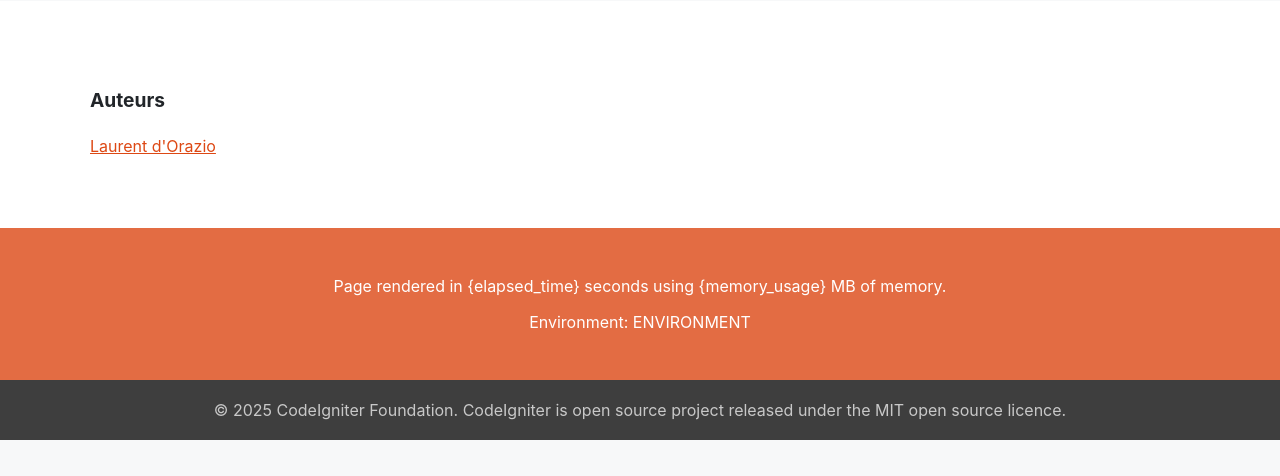
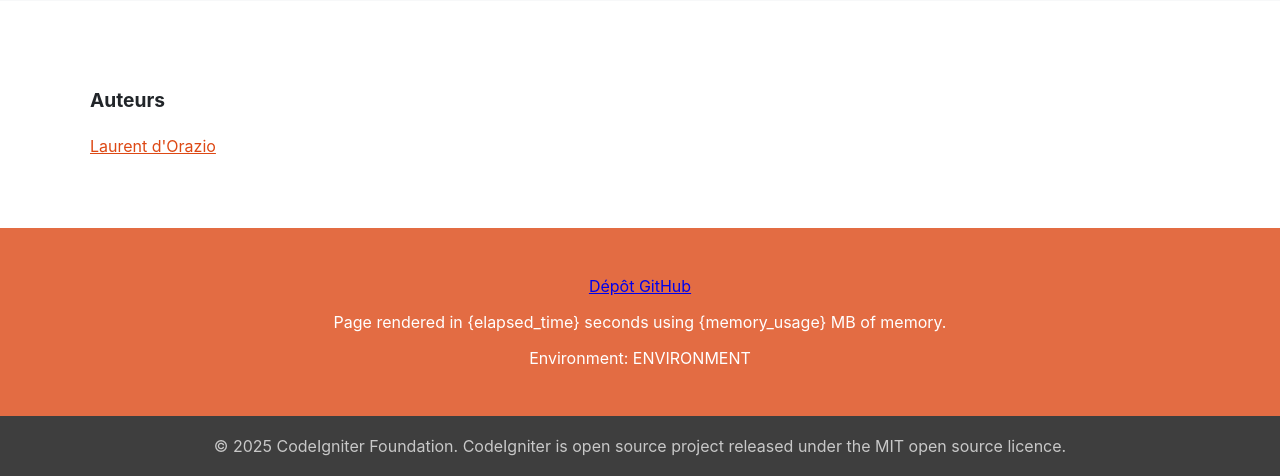
Before and after one commit to 5cover/r410, a CodeIgniter 4 app: the page made by src/app/Views/welcome_message.php in a window 1280 px wide. Shown: the part 899-1375 px from the top of the page. Before the commit the page ends 1339 px from the top, so only its background shows below. Run offline with PHP 8.4 and a stand-in for CodeIgniter, Linux system fonts and the light colour scheme; the template is opened without the code that fills it, so the values that code supplies are empty; some libraries are stand-ins or nearby versions.

Commit message:
added source repo link

```diff
--- a/src/app/Views/welcome_message.php
+++ b/src/app/Views/welcome_message.php
@@ -65,7 +65,7 @@
 
 <footer>
     <div class="environment">
-
+        <p><a href="https://github.com/5cover/r410" target="_blank" rel="noopener noreferrer">Dépôt GitHub</a></p>
         <p>Page rendered in {elapsed_time} seconds using {memory_usage} MB of memory.</p>
 
         <p>Environment: <?= ENVIRONMENT ?></p>
--- a/src/html/js/index.mjs
+++ b/src/html/js/index.mjs
@@ -17,7 +17,7 @@ const colorPalette = [
     '#e6194B', '#3cb44b', '#ffe119', '#4363d8', '#f58231',
     '#911eb4', '#42d4f4', '#f032e6', '#bfef45', '#fabed4',
     '#469990', '#dcbeff', '#9A6324', '#fffac8', '#800000',
-    '#aaffc3', '#808000', '#ffd8b1', '#000075', '#a9a9a9'
+    '#aaffc3', '#808000', '#ffd8b1', '#000075', '#a9a9a9',
 ];
 
 let i = 0;
```
